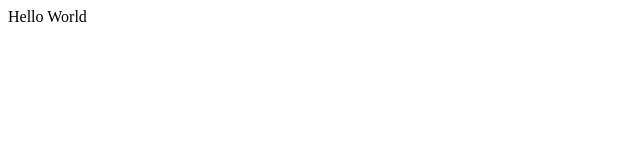
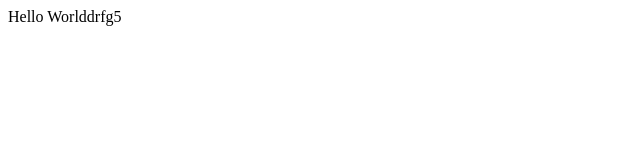
Before and after one commit to deepshikha1204/do-it-demo, a plain HTML site: page index.html in a window 1280 px wide. Shown: the full height of the page, 0-640 px from the left. Drawn offline with Linux system fonts and the light colour scheme.

```diff
--- a/index.html
+++ b/index.html
@@ -1 +1 @@
-<p>Hello World</p>
+<p>Hello Worlddrfg5</p>
```
